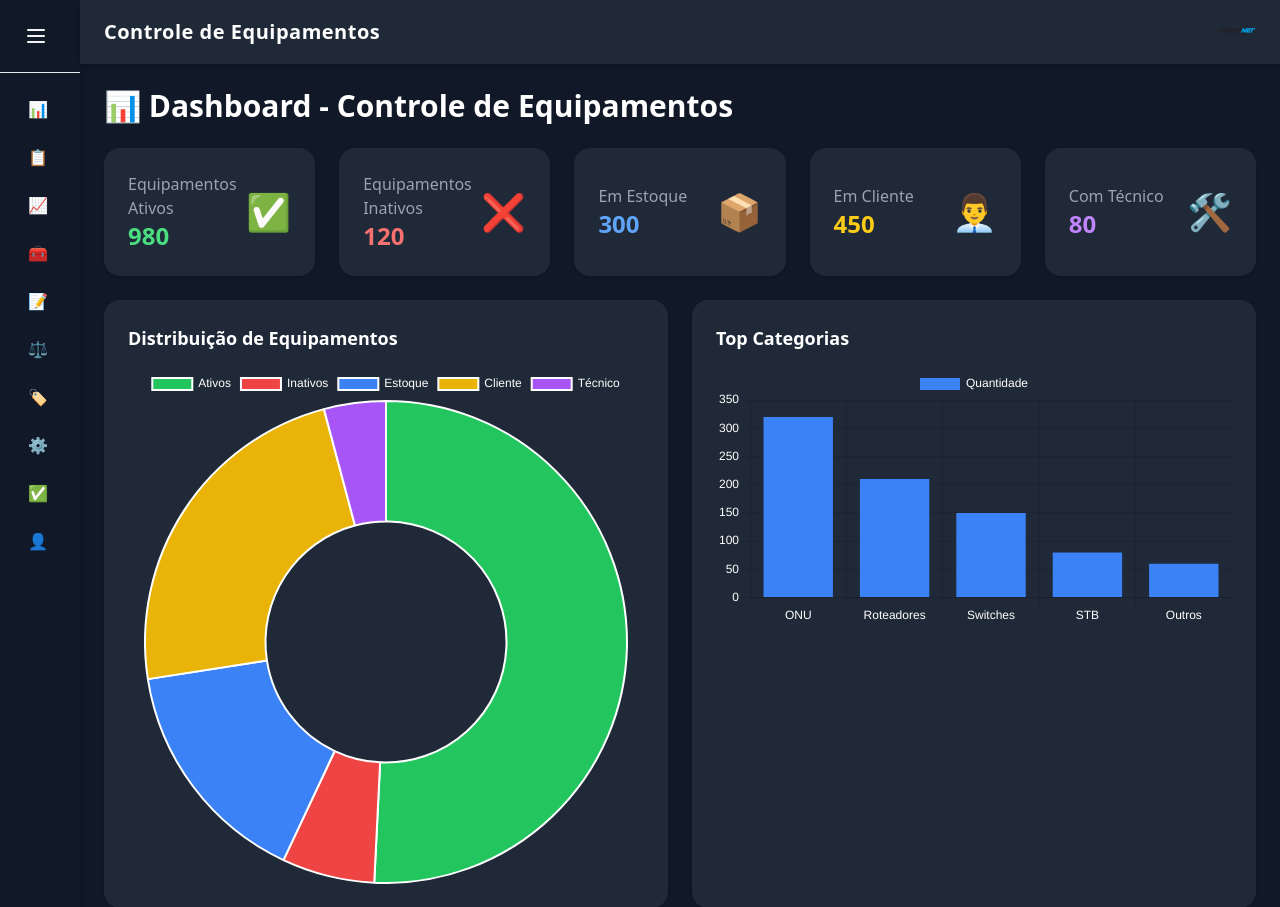
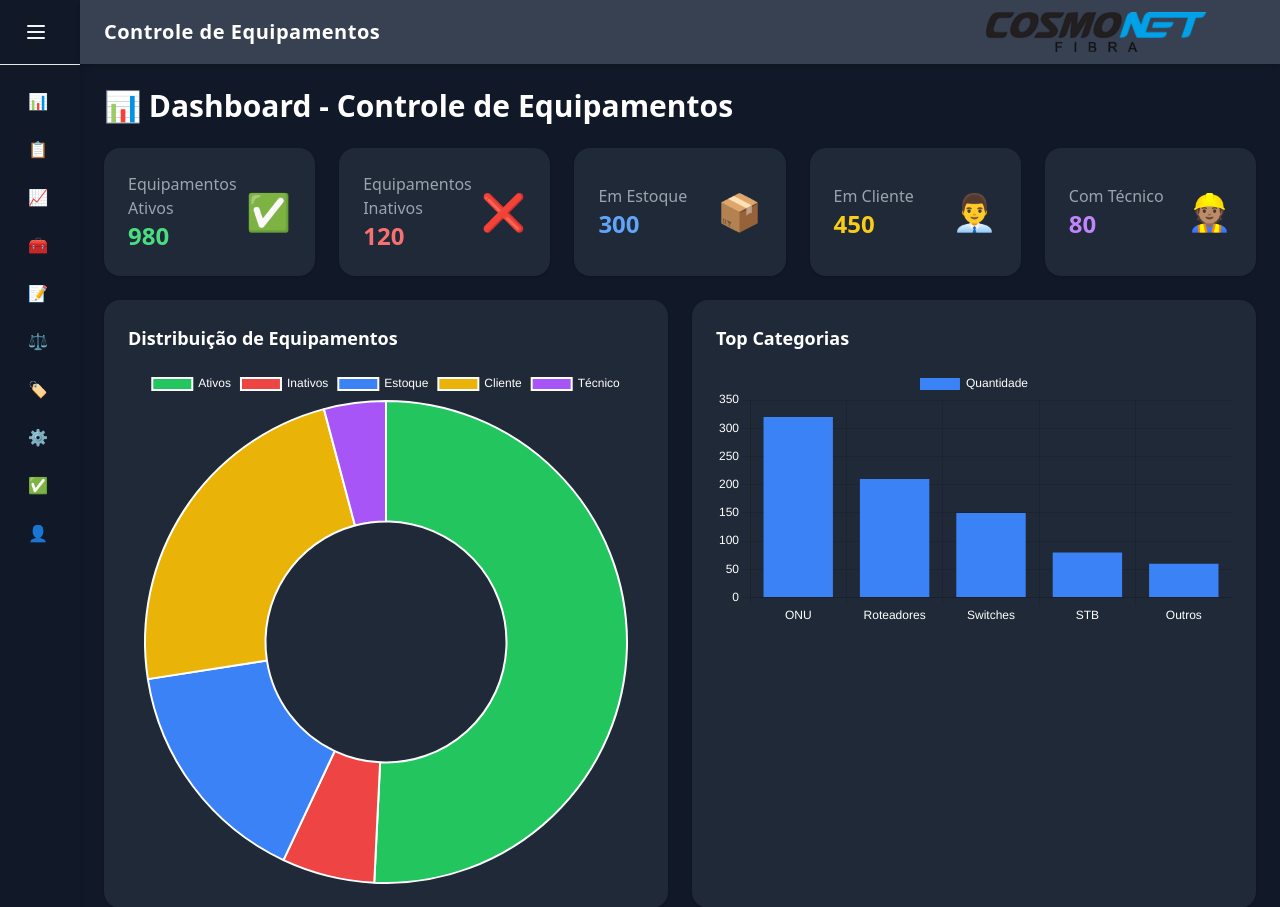
Before and after one commit to Miichaaeell/controle_de_equipamento, a Django app: page / in a window 1280 px wide. Shown: the top 907 px of the page. Run offline with Django 5.2, Linux system fonts and the light colour scheme; some libraries are stand-ins or nearby versions.

Commit message:
changed to a larger logo, the side bar hovers and created the reason urls

```diff
--- a/controller_stock/templates/dashboard.html
+++ b/controller_stock/templates/dashboard.html
@@ -52,7 +52,7 @@
                 <p class="text-gray-400">Com Técnico</p>
                 <h2 class="text-2xl font-bold text-purple-400">80</h2>
             </div>
-            <span class="text-4xl">🛠️</span>
+            <span class="text-4xl">👷🏽</span>
         </div>
     </div>
 
--- a/controller_stock/urls.py
+++ b/controller_stock/urls.py
@@ -1,10 +1,21 @@
 from django.urls import path
-from .views import DashboardView, ControllerStockView, TrackingView, UpdateControllerStockView
+from .views import DashboardView, ControllerStockView, TrackingView, UpdateControllerStockView, CreateReasonView, ListReasonView, UpdateReasonView
 
 
 urlpatterns = [
     path('', DashboardView.as_view(), name='dashboard'),
+    # Urls stock
     path('stock', ControllerStockView.as_view(), name='stock'),
+
+    # Urls tracking
     path('tracking', TrackingView.as_view(), name='tracking'),
-    path('update_controller/<pk>', UpdateControllerStockView.as_view(), name='update_controller')
+
+    # Urls Controller
+    path('update_controller/<pk>', UpdateControllerStockView.as_view(),
+         name='update_controller'),
+
+    # Urls Reason
+    path('create_reason/', CreateReasonView.as_view(), name='create_reason'),
+    path('list_reason', ListReasonView.as_view(), name='list_reason'),
+    path('update_reason/<pk>', UpdateReasonView.as_view(), name='update_reason'),
 ]
--- a/controller_stock/views.py
+++ b/controller_stock/views.py
@@ -1,10 +1,12 @@
 from django.db.models import Q
 from django.shortcuts import render
 from django.urls import reverse_lazy
-from django.views.generic import ListView, View, UpdateView
+from django.views.generic import ListView, View, UpdateView, CreateView
 from core.mixins import FormValidMixin, CreateContextMixin
-from .models import ControllerStock, Location, Tracking
-from .forms import ControllerStockForm
+from .models import ControllerStock, Location, Tracking, Reason
+from .forms import ControllerStockForm, ReasonForm
+
+# View Dashboard
 
 
 class DashboardView(View):
@@ -12,6 +14,7 @@ class DashboardView(View):
         return render(request, 'dashboard.html')
 
 
+# Views Controller
 class ControllerStockView(ListView):
     model = ControllerStock
     template_name = 'controller_stock.html'
@@ -56,6 +59,7 @@ class UpdateControllerStockView(FormValidMixin, CreateContextMixin, UpdateView):
         return initial
 
 
+# View Tracking
 class TrackingView(ListView):
     model = Tracking
     template_name = 'tracking.html'
@@ -76,3 +80,24 @@ class TrackingView(ListView):
                 Q(equipment__serial_number__icontains=search)
             )
         return query_set
+
+
+# Views Reason
+class CreateReasonView(CreateContextMixin, CreateView):
+    model = Reason
+    form_class = ReasonForm
+    template_name = 'components/create_update_model.html'
+    success_url = reverse_lazy('list_reason')
+
+
+class ListReasonView(CreateContextMixin, ListView):
+    model = Reason
+    context_object_name = 'object_list'
+    template_name = 'components/list.html'
+
+
+class UpdateReasonView(CreateContextMixin, UpdateView):
+    model = Reason
+    form_class = ReasonForm
+    template_name = 'components/create_update_model.html'
+    success_url = reverse_lazy('list_reason')
--- a/core/templates/_base.html
+++ b/core/templates/_base.html
@@ -21,13 +21,13 @@
         <main class="flex-1 flex flex-col">
 
             <!-- Topbar -->
-            <header class="flex justify-between items-center bg-gray-800 shadow-md px-6 py-3">
+            <header class="flex justify-between items-center bg-gray-700 shadow-md px-6 py-3">
                 <h1 class="text-xl font-bold tracking-wide text-white">
                     Controle de Equipamentos
                 </h1>
                 <div>
                     <img src="{% static 'image/logo/logo_cosmonet_transparent.png' %}" alt="CosmoNet Logo"
-                         class="h-10 object-contain">
+                         class="h-10 object-contain w-80 ">
                 </div>
             </header>
 
--- a/core/templates/components/create_update_model.html
+++ b/core/templates/components/create_update_model.html
@@ -37,7 +37,7 @@
 
         <!-- Botões -->
          <div class="flex justify-end gap-4">
-        <a href="{% url 'stock' %}" class="px-6 py-2 bg-gray-300 text-gray-700 rounded-lg hover:bg-gray-400 transition"> Cancelar </a>
+        <a href="{% url 'list_'|add:sufix_url %}" class="px-6 py-2 bg-gray-300 text-gray-700 rounded-lg hover:bg-gray-400 transition"> Cancelar </a>
         <button type="submit" class="px-6 py-2 bg-blue-600 text-white rounded-lg hover:bg-blue-700 transition"> Salvar </button>
         </div>
         </form>
--- a/core/templates/components/sidebar.html
+++ b/core/templates/components/sidebar.html
@@ -4,11 +4,11 @@
     :class="open ? 'w-64' : 'w-20'"
 >
     <!-- Header do Sidebar -->
-    <div class="flex items-center justify-between p-4 border-b">
-        <span class="text-xl font-bold truncate" x-show="open">📋 Controle</span>
+    <div class="flex items-center justify-between p-3 border-b">
+        <span class="text-xl font-bold truncate items-center gap-3 px-3 py-2" x-show="open">📋 Menu</span>
         <button
             @click="open = !open"
-            class="p-2 rounded hover:bg-gray-200"
+            class="p-2 rounded hover:bg-gray-700 items-center gap-3 px-3 py-2"
         >
             <svg xmlns="http://www.w3.org/2000/svg" class="h-6 w-6" fill="none" viewBox="0 0 24 24" stroke="currentColor">
                 <path stroke-linecap="round" stroke-linejoin="round" stroke-width="2" d="M4 6h16M4 12h16M4 18h16"/>
@@ -18,34 +18,34 @@
 
     <!-- Navegação -->
     <nav class="flex-1 p-4 space-y-2">
-        <a href="{% url 'dashboard' %}" class="flex items-center gap-3 px-3 py-2 rounded hover:bg-blue-100 transition">
+        <a href="{% url 'dashboard' %}" class="flex items-center gap-3 px-3 py-2 rounded hover:bg-gray-700 transition">
             📊 <span x-show="open">Dashboards</span>
         </a>
-        <a href="{% url 'stock' %}" class="flex items-center gap-3 px-3 py-2 rounded hover:bg-blue-100 transition">
+        <a href="{% url 'stock' %}" class="flex items-center gap-3 px-3 py-2 rounded hover:bg-gray-700 transition">
             📋 <span x-show="open">Controle de equipamento</span>
         </a>
-        <a href="{% url 'tracking' %}" class="flex items-center gap-3 px-3 py-2 rounded hover:bg-blue-100 transition">
+        <a href="{% url 'tracking' %}" class="flex items-center gap-3 px-3 py-2 rounded hover:bg-gray-700 transition">
             📈 <span x-show="open">Rastreamento</span>
         </a>
-        <a href="{% url 'list_equipment' %}" class="flex items-center gap-3 px-3 py-2 rounded hover:bg-blue-100 transition">
+        <a href="{% url 'list_equipment' %}" class="flex items-center gap-3 px-3 py-2 rounded hover:bg-gray-700 transition">
             🧰 <span x-show="open"> Equipamento</span>
         </a>
-        <a href="#" class="flex items-center gap-3 px-3 py-2 rounded hover:bg-blue-100 transition">
+        <a href="{% url 'list_reason' %}" class="flex items-center gap-3 px-3 py-2 rounded hover:bg-gray-700 transition">
             📝 <span x-show="open">Motivos</span>
         </a>
-        <a href="{% url 'list_category' %}" class="flex items-center gap-3 px-3 py-2 rounded hover:bg-blue-100 transition">
+        <a href="{% url 'list_category' %}" class="flex items-center gap-3 px-3 py-2 rounded hover:bg-gray-700 transition">
             ⚖️ <span x-show="open">Categorias de equipamento</span>
         </a>
-        <a href=" {% url 'list_brand' %} " class="flex items-center gap-3 px-3 py-2 rounded hover:bg-blue-100 transition">
+        <a href=" {% url 'list_brand' %} " class="flex items-center gap-3 px-3 py-2 rounded hover:bg-gray-700 transition">
             🏷️ <span x-show="open">Marcas de Equipamento</span>
         </a>
-        <a href="{% url 'list_modelequipment' %}" class="flex items-center gap-3 px-3 py-2 rounded hover:bg-blue-100 transition">
+        <a href="{% url 'list_modelequipment' %}" class="flex items-center gap-3 px-3 py-2 rounded hover:bg-gray-700 transition">
             ⚙️ <span x-show="open">Modelos de Equipamento</span>
         </a>
-        <a href="{% url 'list_statusequipment' %}" class="flex items-center gap-3 px-3 py-2 rounded hover:bg-blue-100 transition">
+        <a href="{% url 'list_statusequipment' %}" class="flex items-center gap-3 px-3 py-2 rounded hover:bg-gray-700 transition">
             ✅ <span x-show="open">Status de Equipamento</span>
         </a>
-        <a href="#" class="flex items-center gap-3 px-3 py-2 rounded hover:bg-blue-100 transition">
+        <a href="#" class="flex items-center gap-3 px-3 py-2 rounded hover:bg-gray-700 transition">
             👤 <span x-show="open">Meu Perfil</span>
         </a>
     </nav>
--- a/equipment/views.py
+++ b/equipment/views.py
@@ -11,7 +11,7 @@ class CreateEquipmentView(FormValidMixin, CreateContextMixin, CreateView):
     model = Equipment
     form_class = EquipmentForm
     template_name = 'components/create_update_model.html'
-    success_url = reverse_lazy('stock')
+    success_url = reverse_lazy('list_equipment')
 
 
 class ListEquipmentView(CreateContextMixin, ListView):
@@ -33,7 +33,7 @@ class CreateBrandView(FormValidMixin, CreateContextMixin, CreateView):
     model = Brand
     form_class = BrandForm
     template_name = 'components/create_update_model.html'
-    success_url = reverse_lazy('stock')
+    success_url = reverse_lazy('list_brand')
 
 
 class ListBrandView(CreateContextMixin, ListView):
```
Also changed, not shown: controller_stock/forms.py (+13 -1 lines), core/static/image/logo/logo_cosmonet_transparent.png.
